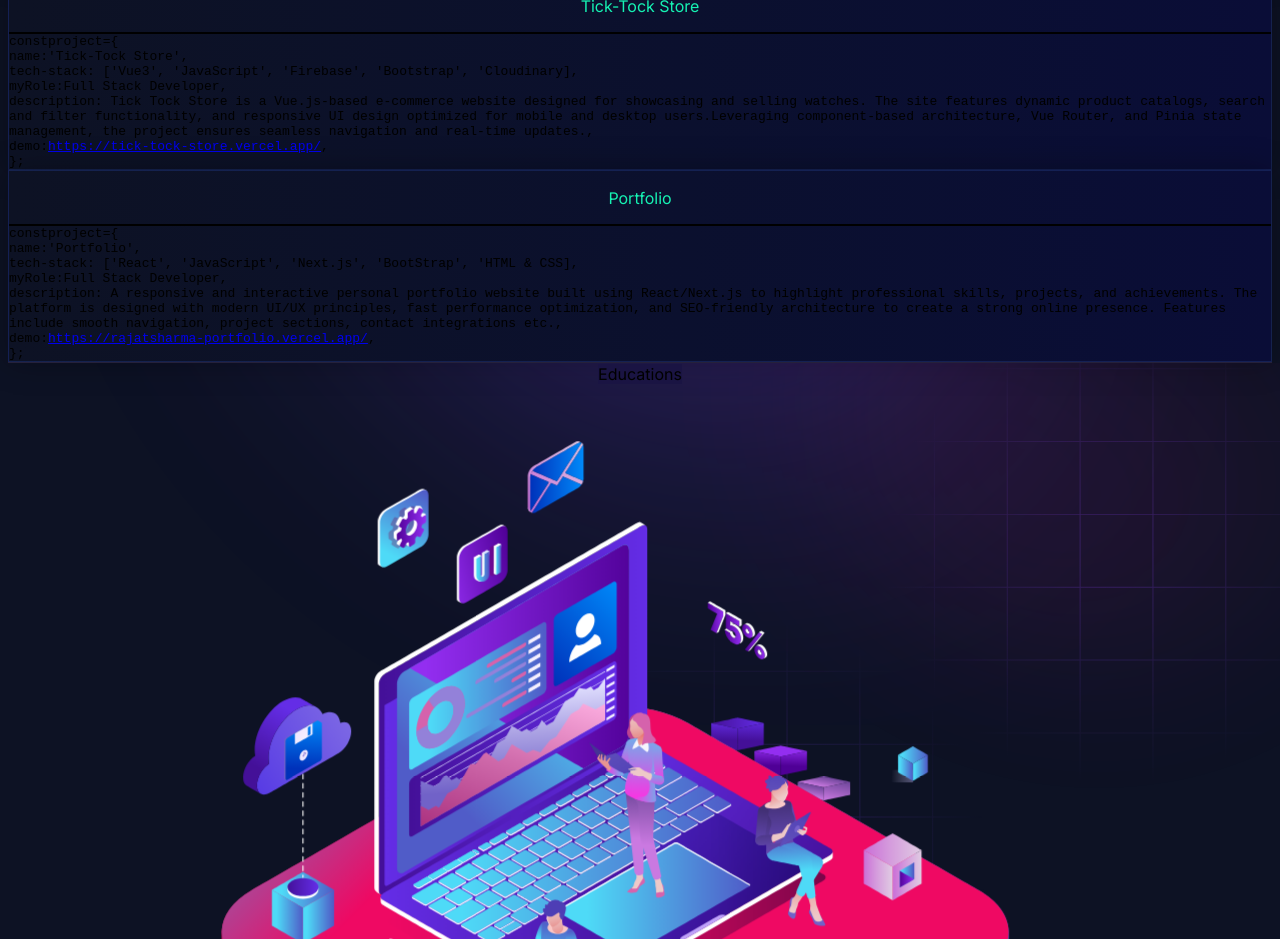
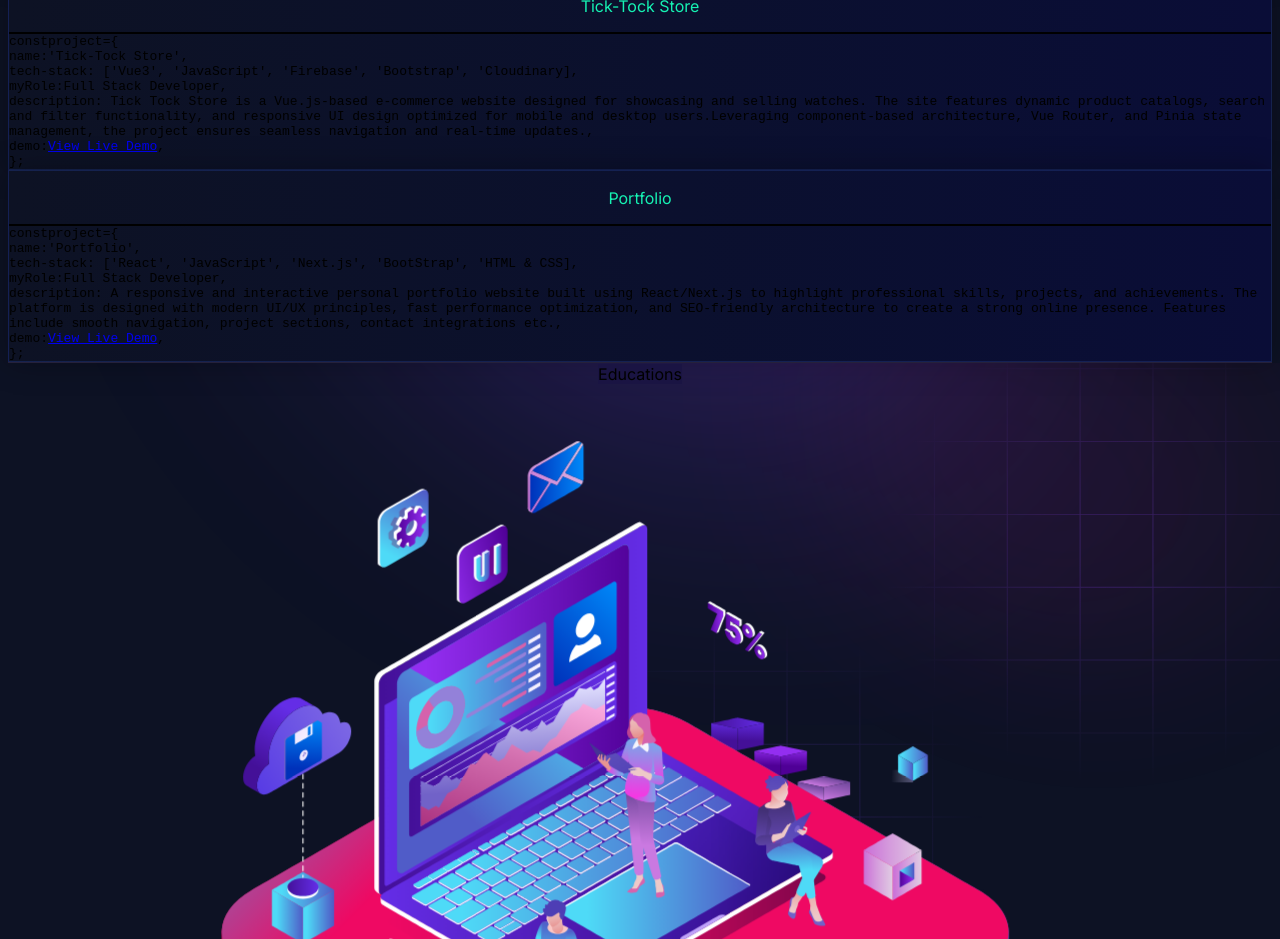
Before and after one commit to tanishqGarg12/portfolio_tanishq, a Next.js app: page / in a window 1280 px wide. Shown: the part 5580-6519 px from the top of the page. Built offline with nearby package versions, Linux system fonts and the light colour scheme.

Commit message:
Demo text update

```diff
--- a/app/components/homepage/projects/project-card.jsx
+++ b/app/components/homepage/projects/project-card.jsx
@@ -71,7 +71,7 @@ function ProjectCard({ project }) {
                 rel="noopener noreferrer"
                 className="text-blue-600 hover:underline ml-1"
               >
-                {project.demo}
+                View Live Demo
               </Link>
               <span className="text-gray-400">,</span>
             </div>
```
